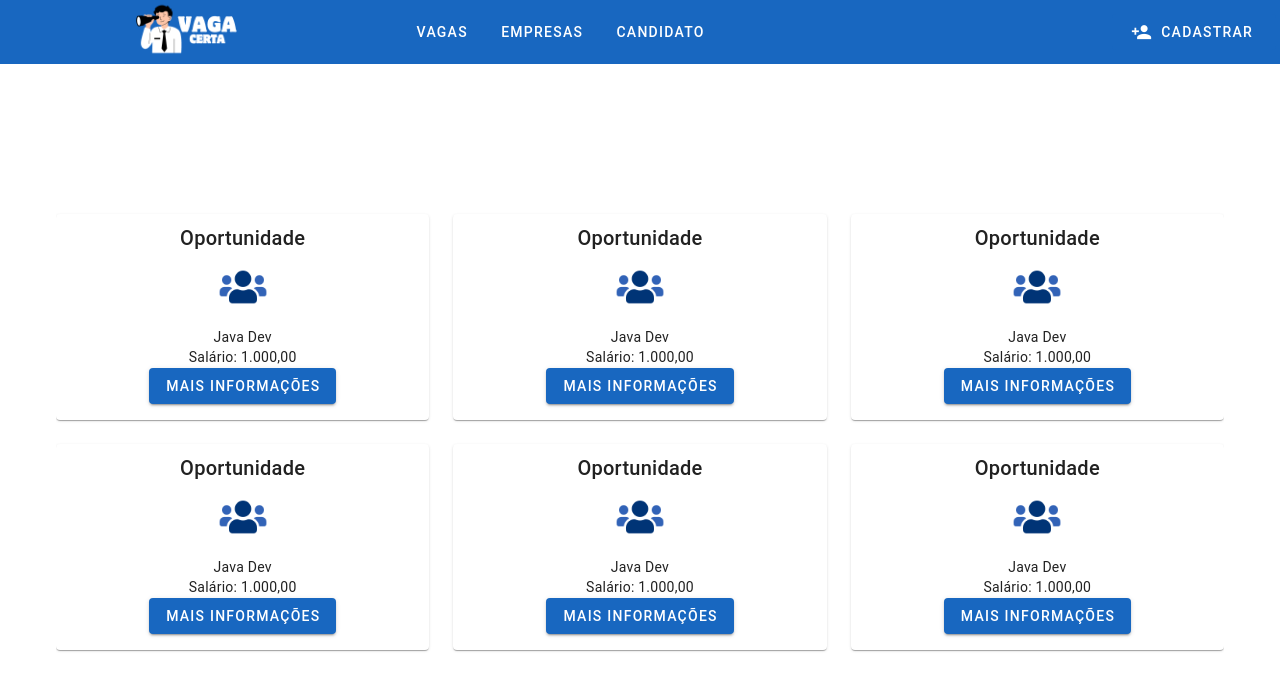
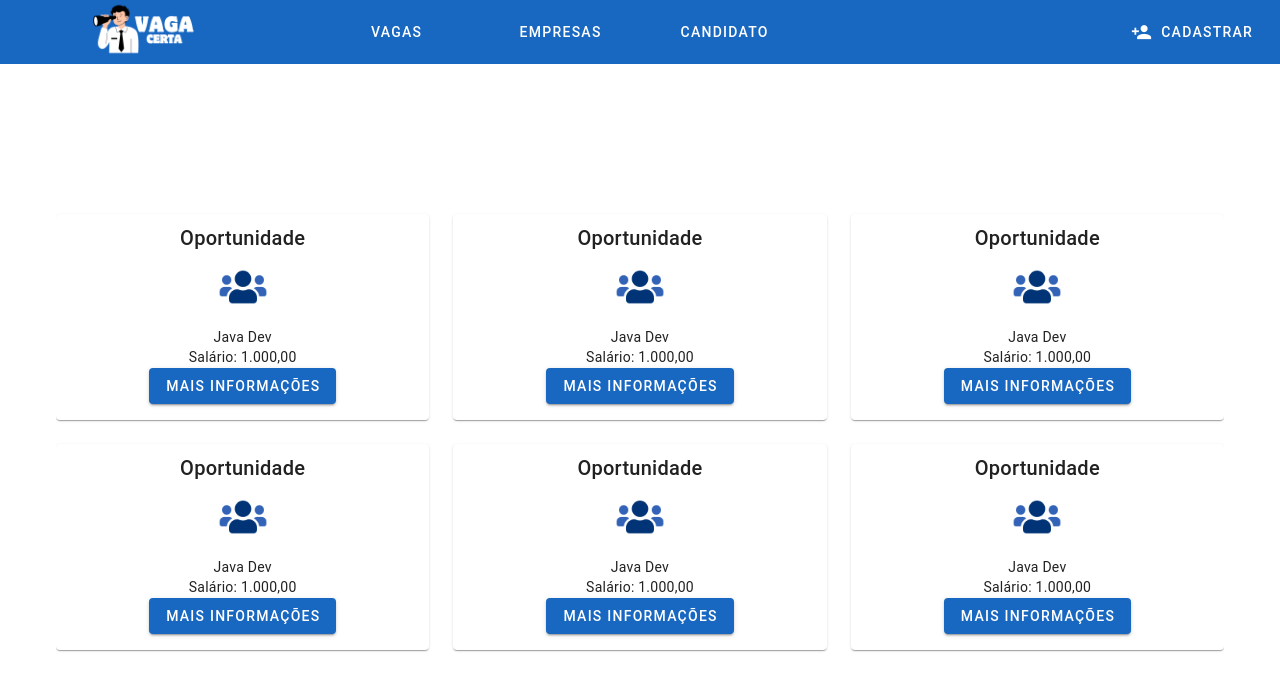
Before and after one commit to viniiciusmoura/frontend-vagacerta, a Vue app: page / in a window 1280 px wide. Shown: the top 690 px of the page. Built offline with nearby package versions, Linux system fonts and the light colour scheme.

Commit message:
Corregindo erro da router de vagas e empresas

```diff
--- a/src/layouts/default/AppBar.vue
+++ b/src/layouts/default/AppBar.vue
@@ -1,14 +1,25 @@
 <template>
   <v-app-bar app flat color="primary">
-    <v-img src="@/assets/VagaCerta.png" max-height="120" class="mr-2"></v-img>
-    <v-btn text to="/vagas">
-      <!-- <v-img src="@/assets/VagaCerta.png" max-height="120" class="mr-2"></v-img> -->
+    <v-img to="/candidato" src="@/assets/VagaCerta.png" max-height="120" class="mr-2"></v-img>
+    <v-btn
+      to="/vagas"
+      min-width="164"
+      color="primary"
+      variant="flat">
       Vagas
     </v-btn>
-    <v-btn text to="/empresas">
+    <v-btn
+      to="/empresas"
+      min-width="164"
+      color="primary"
+      variant="flat">
       Empresas
     </v-btn>
-    <v-btn text to="/candidato">
+    <v-btn
+      to="/candidato"
+      min-width="164"
+      color="primary"
+      variant="flat">
       Candidato
     </v-btn>
     <v-spacer></v-spacer>
--- a/src/router/index.ts
+++ b/src/router/index.ts
@@ -30,6 +30,22 @@ const routes = [
       },
     ],
   },
+  {
+    path: '/',
+    component: () => import('@/layouts/default/Default.vue'),
+    children: [
+      {
+        path: 'vagas',
+        name: 'Vagas',
+        component: () => import('@/views/Vagas.vue'),
+      },
+      {
+        path: 'empresas',
+        name: 'Empresas',
+        component: () => import('@/views/Empresas.vue'),
+      },
+    ],
+  },
 ]
 
 const router = createRouter({
```
